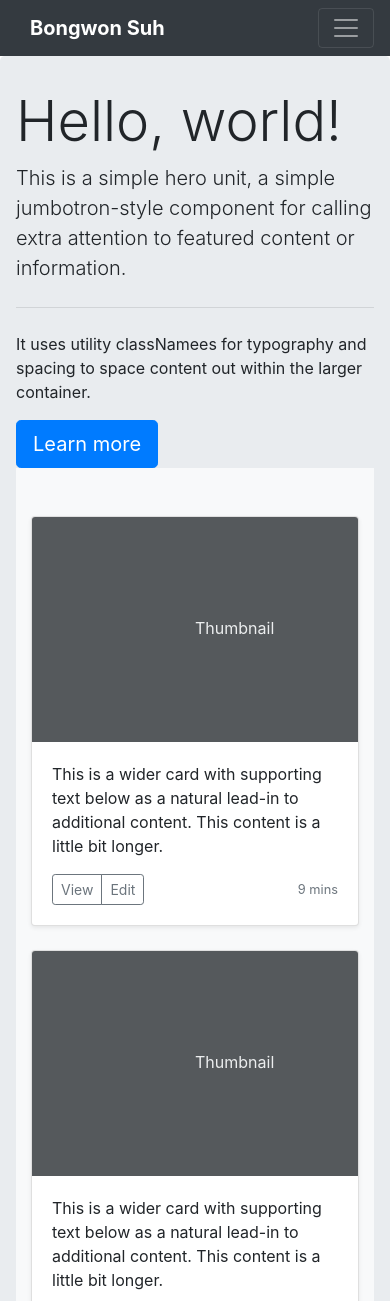
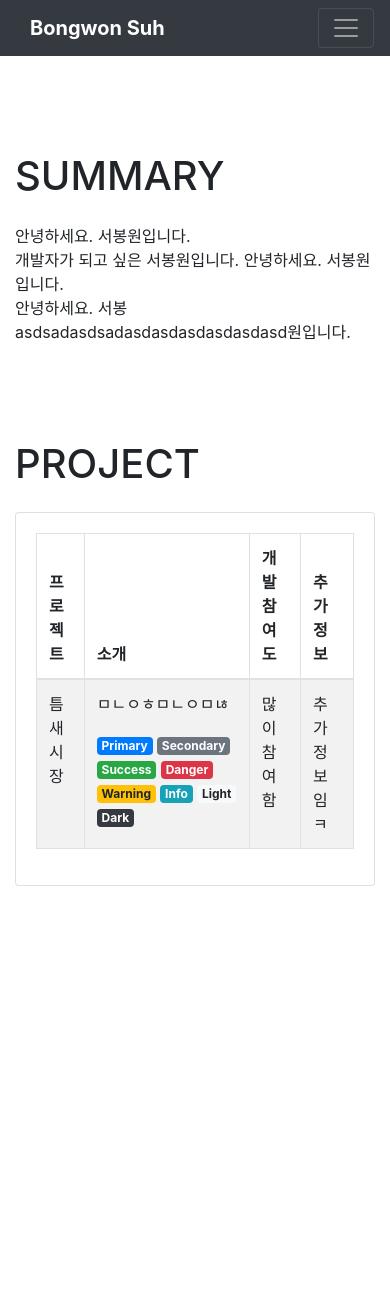
Before and after one commit to bongwon-suh/portfolio, a React (Create React App) app in the folder frontend/: page / in a window 390 px wide. Shown: the top 1301 px of the page. After the commit the page ends 886 px from the top, so only its background shows below. Built offline with nearby package versions, Linux system fonts and the light colour scheme.

Commit message:
내용 추가

```diff
--- a/frontend/src/components/Home.js
+++ b/frontend/src/components/Home.js
@@ -1,159 +1,62 @@
 import React from 'react';
+import { Container, Card, Table, Badge } from 'react-bootstrap';
 import { Link } from 'react-router-dom';
 
 const home = () => (
-    <div className="jumbotron">
-        <h1 className="display-4">Hello, world!</h1>
-        <p className="lead">This is a simple hero unit, a simple jumbotron-style component for calling extra attention to featured content or information.</p>
-        <hr className="my-4" />
-        <p>It uses utility classNamees for typography and spacing to space content out within the larger container.</p>
-        <Link className="btn btn-primary btn-lg" to='/blog' role="button">Learn more</Link>
-        <div class="album py-5 bg-light">
-    <div class="container">
-
-      <div class="row">
-        <div class="col-md-4">
-          <div class="card mb-4 shadow-sm">
-            <svg class="bd-placeholder-img card-img-top" width="100%" height="225" xmlns="http://www.w3.org/2000/svg" preserveAspectRatio="xMidYMid slice" focusable="false" role="img" aria-label="Placeholder: Thumbnail"><title>Placeholder</title><rect width="100%" height="100%" fill="#55595c"/><text x="50%" y="50%" fill="#eceeef" dy=".3em">Thumbnail</text></svg>
-            <div class="card-body">
-              <p class="card-text">This is a wider card with supporting text below as a natural lead-in to additional content. This content is a little bit longer.</p>
-              <div class="d-flex justify-content-between align-items-center">
-                <div class="btn-group">
-                  <button type="button" class="btn btn-sm btn-outline-secondary">View</button>
-                  <button type="button" class="btn btn-sm btn-outline-secondary">Edit</button>
-                </div>
-                <small class="text-muted">9 mins</small>
-              </div>
-            </div>
-          </div>
-        </div>
-        <div class="col-md-4">
-          <div class="card mb-4 shadow-sm">
-            <svg class="bd-placeholder-img card-img-top" width="100%" height="225" xmlns="http://www.w3.org/2000/svg" preserveAspectRatio="xMidYMid slice" focusable="false" role="img" aria-label="Placeholder: Thumbnail"><title>Placeholder</title><rect width="100%" height="100%" fill="#55595c"/><text x="50%" y="50%" fill="#eceeef" dy=".3em">Thumbnail</text></svg>
-            <div class="card-body">
-              <p class="card-text">This is a wider card with supporting text below as a natural lead-in to additional content. This content is a little bit longer.</p>
-              <div class="d-flex justify-content-between align-items-center">
-                <div class="btn-group">
-                  <button type="button" class="btn btn-sm btn-outline-secondary">View</button>
-                  <button type="button" class="btn btn-sm btn-outline-secondary">Edit</button>
-                </div>
-                <small class="text-muted">9 mins</small>
-              </div>
-            </div>
-          </div>
-        </div>
-        <div class="col-md-4">
-          <div class="card mb-4 shadow-sm">
-            <svg class="bd-placeholder-img card-img-top" width="100%" height="225" xmlns="http://www.w3.org/2000/svg" preserveAspectRatio="xMidYMid slice" focusable="false" role="img" aria-label="Placeholder: Thumbnail"><title>Placeholder</title><rect width="100%" height="100%" fill="#55595c"/><text x="50%" y="50%" fill="#eceeef" dy=".3em">Thumbnail</text></svg>
-            <div class="card-body">
-              <p class="card-text">This is a wider card with supporting text below as a natural lead-in to additional content. This content is a little bit longer.</p>
-              <div class="d-flex justify-content-between align-items-center">
-                <div class="btn-group">
-                  <button type="button" class="btn btn-sm btn-outline-secondary">View</button>
-                  <button type="button" class="btn btn-sm btn-outline-secondary">Edit</button>
-                </div>
-                <small class="text-muted">9 mins</small>
-              </div>
-            </div>
-          </div>
-        </div>
-
-        <div class="col-md-4">
-          <div class="card mb-4 shadow-sm">
-            <svg class="bd-placeholder-img card-img-top" width="100%" height="225" xmlns="http://www.w3.org/2000/svg" preserveAspectRatio="xMidYMid slice" focusable="false" role="img" aria-label="Placeholder: Thumbnail"><title>Placeholder</title><rect width="100%" height="100%" fill="#55595c"/><text x="50%" y="50%" fill="#eceeef" dy=".3em">Thumbnail</text></svg>
-            <div class="card-body">
-              <p class="card-text">This is a wider card with supporting text below as a natural lead-in to additional content. This content is a little bit longer.</p>
-              <div class="d-flex justify-content-between align-items-center">
-                <div class="btn-group">
-                  <button type="button" class="btn btn-sm btn-outline-secondary">View</button>
-                  <button type="button" class="btn btn-sm btn-outline-secondary">Edit</button>
-                </div>
-                <small class="text-muted">9 mins</small>
-              </div>
-            </div>
-          </div>
-        </div>
-        <div class="col-md-4">
-          <div class="card mb-4 shadow-sm">
-            <svg class="bd-placeholder-img card-img-top" width="100%" height="225" xmlns="http://www.w3.org/2000/svg" preserveAspectRatio="xMidYMid slice" focusable="false" role="img" aria-label="Placeholder: Thumbnail"><title>Placeholder</title><rect width="100%" height="100%" fill="#55595c"/><text x="50%" y="50%" fill="#eceeef" dy=".3em">Thumbnail</text></svg>
-            <div class="card-body">
-              <p class="card-text">This is a wider card with supporting text below as a natural lead-in to additional content. This content is a little bit longer.</p>
-              <div class="d-flex justify-content-between align-items-center">
-                <div class="btn-group">
-                  <button type="button" class="btn btn-sm btn-outline-secondary">View</button>
-                  <button type="button" class="btn btn-sm btn-outline-secondary">Edit</button>
-                </div>
-                <small class="text-muted">9 mins</small>
-              </div>
-            </div>
-          </div>
-        </div>
-        <div class="col-md-4">
-          <div class="card mb-4 shadow-sm">
-            <svg class="bd-placeholder-img card-img-top" width="100%" height="225" xmlns="http://www.w3.org/2000/svg" preserveAspectRatio="xMidYMid slice" focusable="false" role="img" aria-label="Placeholder: Thumbnail"><title>Placeholder</title><rect width="100%" height="100%" fill="#55595c"/><text x="50%" y="50%" fill="#eceeef" dy=".3em">Thumbnail</text></svg>
-            <div class="card-body">
-              <p class="card-text">This is a wider card with supporting text below as a natural lead-in to additional content. This content is a little bit longer.</p>
-              <div class="d-flex justify-content-between align-items-center">
-                <div class="btn-group">
-                  <button type="button" class="btn btn-sm btn-outline-secondary">View</button>
-                  <button type="button" class="btn btn-sm btn-outline-secondary">Edit</button>
-                </div>
-                <small class="text-muted">9 mins</small>
-              </div>
-            </div>
-          </div>
-        </div>
-
-        <div class="col-md-4">
-          <div class="card mb-4 shadow-sm">
-            <svg class="bd-placeholder-img card-img-top" width="100%" height="225" xmlns="http://www.w3.org/2000/svg" preserveAspectRatio="xMidYMid slice" focusable="false" role="img" aria-label="Placeholder: Thumbnail"><title>Placeholder</title><rect width="100%" height="100%" fill="#55595c"/><text x="50%" y="50%" fill="#eceeef" dy=".3em">Thumbnail</text></svg>
-            <div class="card-body">
-              <p class="card-text">This is a wider card with supporting text below as a natural lead-in to additional content. This content is a little bit longer.</p>
-              <div class="d-flex justify-content-between align-items-center">
-                <div class="btn-group">
-                  <button type="button" class="btn btn-sm btn-outline-secondary">View</button>
-                  <button type="button" class="btn btn-sm btn-outline-secondary">Edit</button>
-                </div>
-                <small class="text-muted">9 mins</small>
-              </div>
-            </div>
-          </div>
-        </div>
-        <div class="col-md-4">
-          <div class="card mb-4 shadow-sm">
-            <svg class="bd-placeholder-img card-img-top" width="100%" height="225" xmlns="http://www.w3.org/2000/svg" preserveAspectRatio="xMidYMid slice" focusable="false" role="img" aria-label="Placeholder: Thumbnail"><title>Placeholder</title><rect width="100%" height="100%" fill="#55595c"/><text x="50%" y="50%" fill="#eceeef" dy=".3em">Thumbnail</text></svg>
-            <div class="card-body">
-              <p class="card-text">This is a wider card with supporting text below as a natural lead-in to additional content. This content is a little bit longer.</p>
-              <div class="d-flex justify-content-between align-items-center">
-                <div class="btn-group">
-                  <button type="button" class="btn btn-sm btn-outline-secondary">View</button>
-                  <button type="button" class="btn btn-sm btn-outline-secondary">Edit</button>
-                </div>
-                <small class="text-muted">9 mins</small>
-              </div>
-            </div>
-          </div>
-        </div>
-        <div class="col-md-4">
-          <div class="card mb-4 shadow-sm">
-            <svg class="bd-placeholder-img card-img-top" width="100%" height="225" xmlns="http://www.w3.org/2000/svg" preserveAspectRatio="xMidYMid slice" focusable="false" role="img" aria-label="Placeholder: Thumbnail"><title>Placeholder</title><rect width="100%" height="100%" fill="#55595c"/><text x="50%" y="50%" fill="#eceeef" dy=".3em">Thumbnail</text></svg>
-            <div class="card-body">
-              <p class="card-text">This is a wider card with supporting text below as a natural lead-in to additional content. This content is a little bit longer.</p>
-              <div class="d-flex justify-content-between align-items-center">
-                <div class="btn-group">
-                  <button type="button" class="btn btn-sm btn-outline-secondary">View</button>
-                  <button type="button" class="btn btn-sm btn-outline-secondary">Edit</button>
-                </div>
-                <small class="text-muted">9 mins</small>
-              </div>
-            </div>
-          </div>
-        </div>
-      </div>
-    </div>
-  </div>
-    </div>
-
+  <main>
+    <section>
+      <Container className="mt-5 pt-5">
+        <h1 className="mb-4">SUMMARY</h1>
+        <p>
+          안녕하세요. 서봉원입니다.
+          <br />
+          개발자가 되고 싶은 서봉원입니다. 안녕하세요. 서봉원입니다.
+          <br />
+          안녕하세요. 서봉asdsadasdsadasdasdasdasdasdasd원입니다.
+          <br />
+        </p>
+      </Container>
+    </section>
+    <section>
+      <Container className="mt-5 pt-5">
+        <h1 className="mb-4">PROJECT</h1>
+        <Card>
+          <Card.Body>
+            <Table striped bordered hover>
+              <thead>
+                <tr>
+                  <th>프로젝트</th>
+                  <th>소개</th>
+                  <th>개발 참여도</th>
+                  <th>추가정보</th>
+                </tr>
+              </thead>
+              <tbody>
+                <tr>
+                  <td>틈새시장</td>
+                  <td>
+                    <div>
+                      <p>ㅁㄴㅇㅎㅁㄴㅇㅁㄶ</p>
+                      <Badge variant="primary">Primary</Badge>{' '}
+                      <Badge variant="secondary">Secondary</Badge>{' '}
+                      <Badge variant="success">Success</Badge>{' '}
+                      <Badge variant="danger">Danger</Badge>{' '}
+                      <Badge variant="warning">Warning</Badge>{' '}
+                      <Badge variant="info">Info</Badge>{' '}
+                      <Badge variant="light">Light</Badge>{' '}
+                      <Badge variant="dark">Dark</Badge>
+                    </div>
+                  </td>
+                  <td>많이 참여함</td>
+                  <td>추가정보임ㅋ</td>
+                </tr>
+              </tbody>
+            </Table>
+          </Card.Body>
+        </Card>
+      </Container>
+    </section>
+  </main>
 );
 
 export default home;
```
